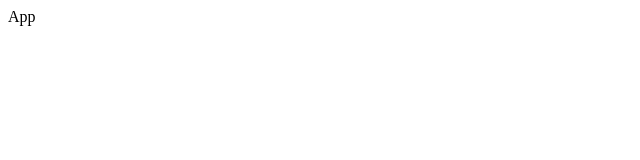
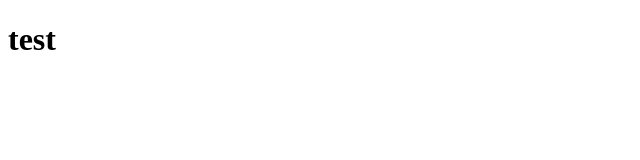
Before and after one commit to Beki2121/Evangadi_Forum, a React (Vite) app in the folder client/: page / in a window 1280 px wide. Shown: the top 160 px of the page, without its empty margins (0-640 px from the left). Built offline with nearby package versions, Linux system fonts and the light colour scheme.

Commit message:
commited

```diff
--- a/client/src/App.jsx
+++ b/client/src/App.jsx
@@ -2,7 +2,9 @@ import React from 'react'
 
 function App() {
   return (
-    <div>App</div>
+    <div>
+        <h1>test</h1>
+    </div>
   )
 }
 
```
